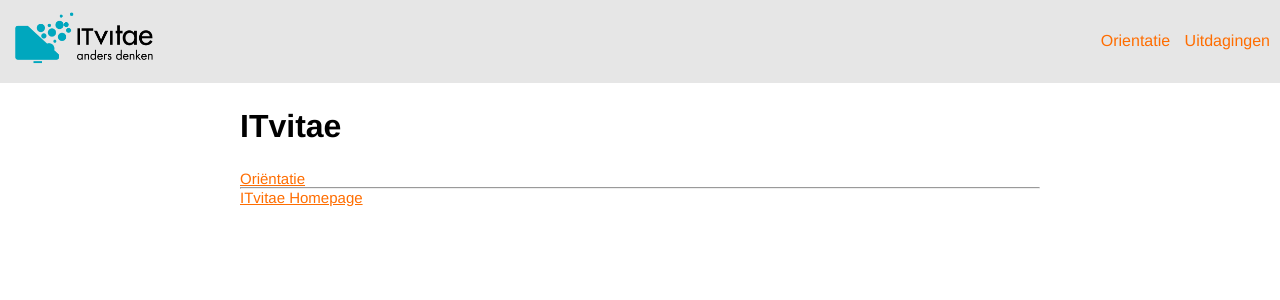
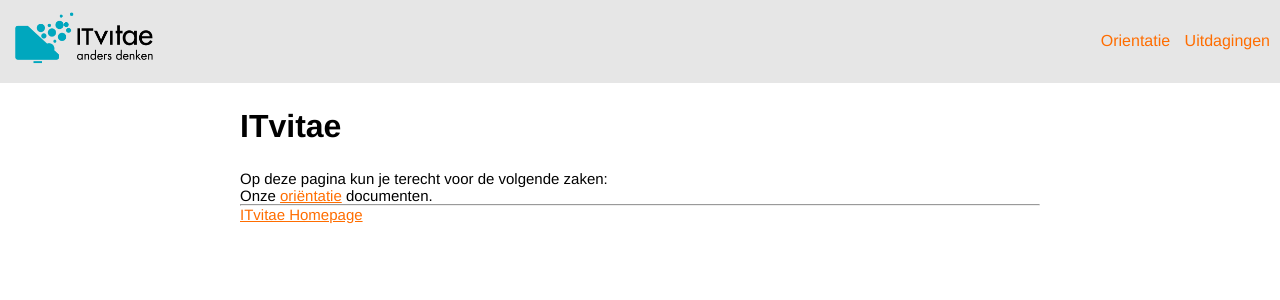
Before and after one commit to ITvitae/itvitae.github.io, a Jekyll site: the page built from docs/index.md, in a window 1280 px wide. Shown: the top 300 px of the page. Built offline with Jekyll 4.4.1, drawn with Linux system fonts in a browser that asks for light colours.

```diff
--- a/docs/index.md
+++ b/docs/index.md
@@ -1,14 +1,13 @@
 ---
-# Feel free to add content and custom Front Matter to this file.
-# To modify the layout, see https://jekyllrb.com/docs/themes/#overriding-theme-defaults
-
 layout: page
 title: ITvitae
 ---
 
 # ITvitae
 
-[Oriëntatie](/orientatie)
+Op deze pagina kun je terecht voor de volgende zaken:
+
+Onze [oriëntatie](/orientatie) documenten.
 
 ---
 
```
